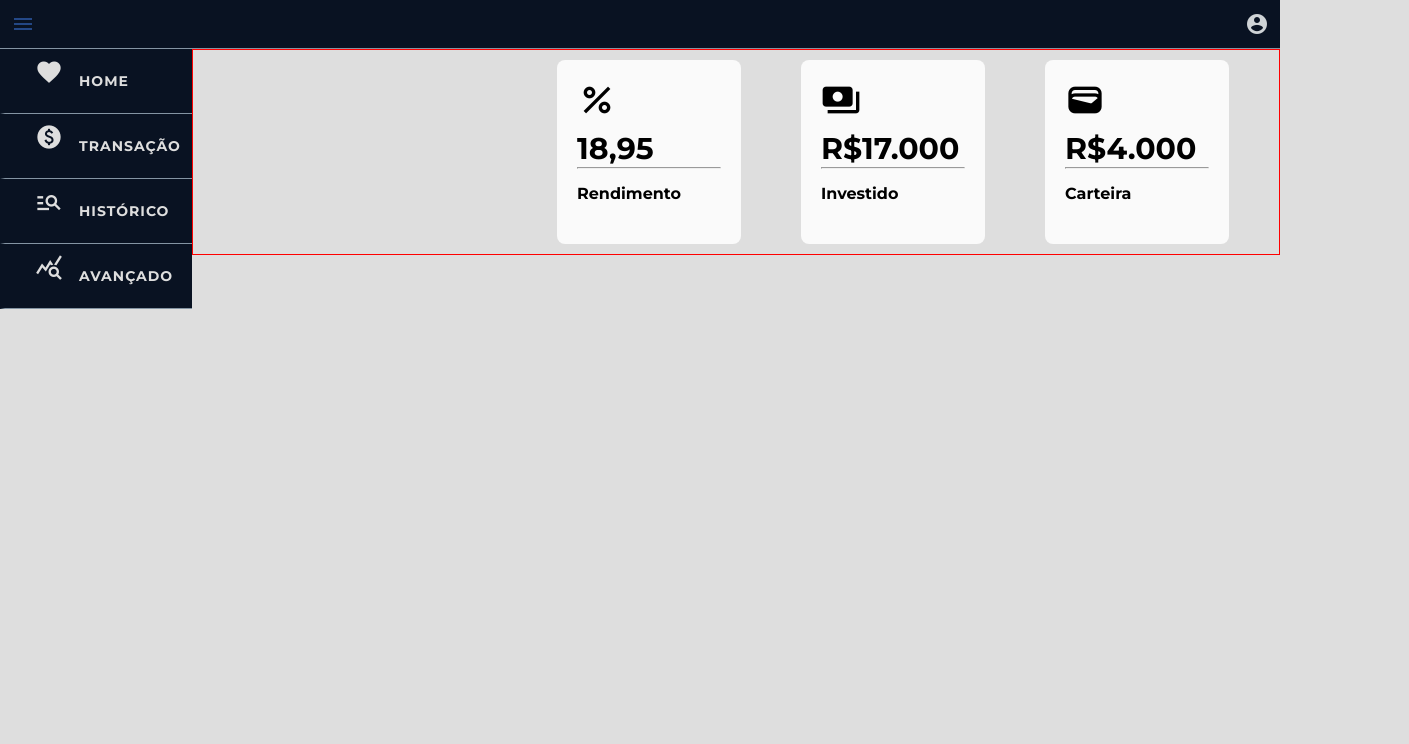
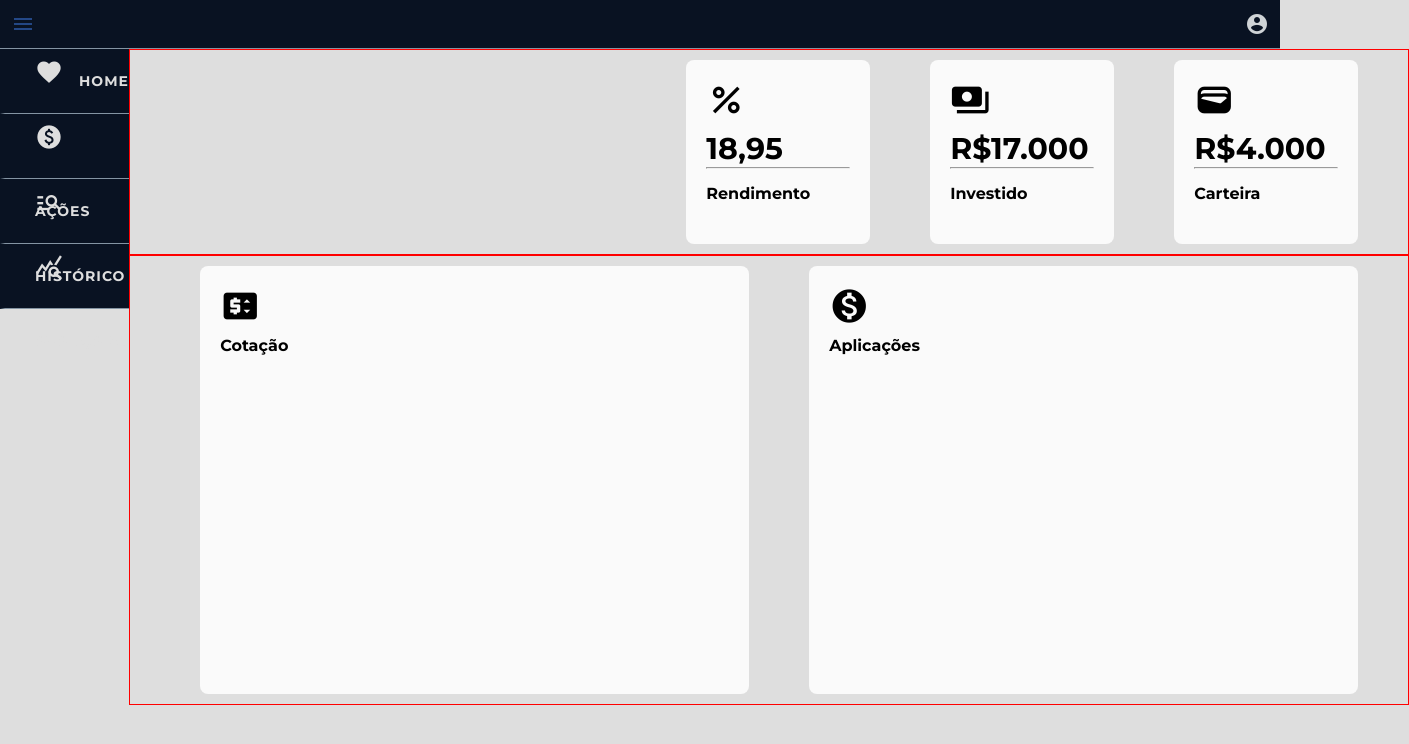
Before and after one commit to alisson-sds/fynansis, a React (Create React App) app: page /Home in a window 1280 px wide. Both pictures are taken after a click on the button "menu". Shown: the top 744 px of the page, 1409 px wide, since content can reach past the window. Built offline with nearby package versions, Linux system fonts and the light colour scheme.

Commit message:
Adicionados blocos de cotação e aplicações

```diff
--- a/src/App.css
+++ b/src/App.css
@@ -10,7 +10,7 @@
   text-align: center;
   margin: 3px 3px;
   width: 100%;
-  height: 20%;
+  height: 80%;
 }
 
 .homeImage {
--- a/src/Home.css
+++ b/src/Home.css
@@ -82,7 +82,23 @@ a:hover {
 
 .mainData {
   border: 1px solid red;
+  height: 100%;
+  padding: 10px 50px 10px 10px;
+  display: flex;
+  justify-content: end;
+  flex-direction: row;
+}
+
+.infoBlock {
   width: 100%;
+  height: 100%;
+  display: flex;
+  justify-content: end;
+  flex-direction: column;
+}
+
+.details {
+  border: 1px solid red;
   height: 100%;
   padding: 10px 50px 10px 10px;
   display: flex;
@@ -114,6 +130,24 @@ a:hover {
 
 .block hr {
   margin-bottom: 15px;
+}
+
+.detailBlock {
+  background-color: #fafafa;
+  text-align: left;
+  width: 562px;
+  height: 388px;
+  border-radius: 8px;
+  margin-left: 60px;
+  padding: 20px;
+  display: flex;
+  flex-direction: column;
+  font-family: 'Montserrat', sans-serif;
+}
+
+.detailBlock i {
+  font-size: 40px;
+  margin-bottom: 10px;
 }
 
 @media (max-width: 860px) {
--- a/src/Home.js
+++ b/src/Home.js
@@ -18,9 +18,7 @@ const Home = () => {
         <button onClick={toggleMenu} className='btn material-icons' style={{ color: isOpened ? '#244887' : '#cfd3d6' }}>
           menu
         </button>
-        <button onClick={toggleMenu} className='btn material-icons'>
-          account_circle
-        </button>
+        <button className='btn material-icons'>account_circle</button>
       </header>
       <div className='content'>
         {isOpened && (
@@ -31,7 +29,7 @@ const Home = () => {
             </a>
             <a href='#'>
               <i className='material-icons'>paid</i>
-              <span>Transação</span>
+              <span>Ações</span>
             </a>
             <a href='#'>
               <i className='material-icons'>manage_search</i>
@@ -43,6 +41,7 @@ const Home = () => {
             </a>
           </div>
         )}
+        <div className='infoBlock'>
           <div className='mainData'>
             <div className='block'>
               <i className='material-icons'>percent</i>
@@ -60,6 +59,17 @@ const Home = () => {
               <hr /> Carteira
             </div>
           </div>
+          <div className='details'>
+            <div className='detailBlock'>
+              <i className='material-icons'>price_change</i>
+              <span>Cotação</span>
+            </div>
+            <div className='detailBlock'>
+              <i className='material-icons'>monetization_ona</i>
+              <span>Aplicações</span>
+            </div>
+          </div>
+        </div>
       </div>
     </>
   )
```
Lines whose indentation alone changed are shown as unchanged.
